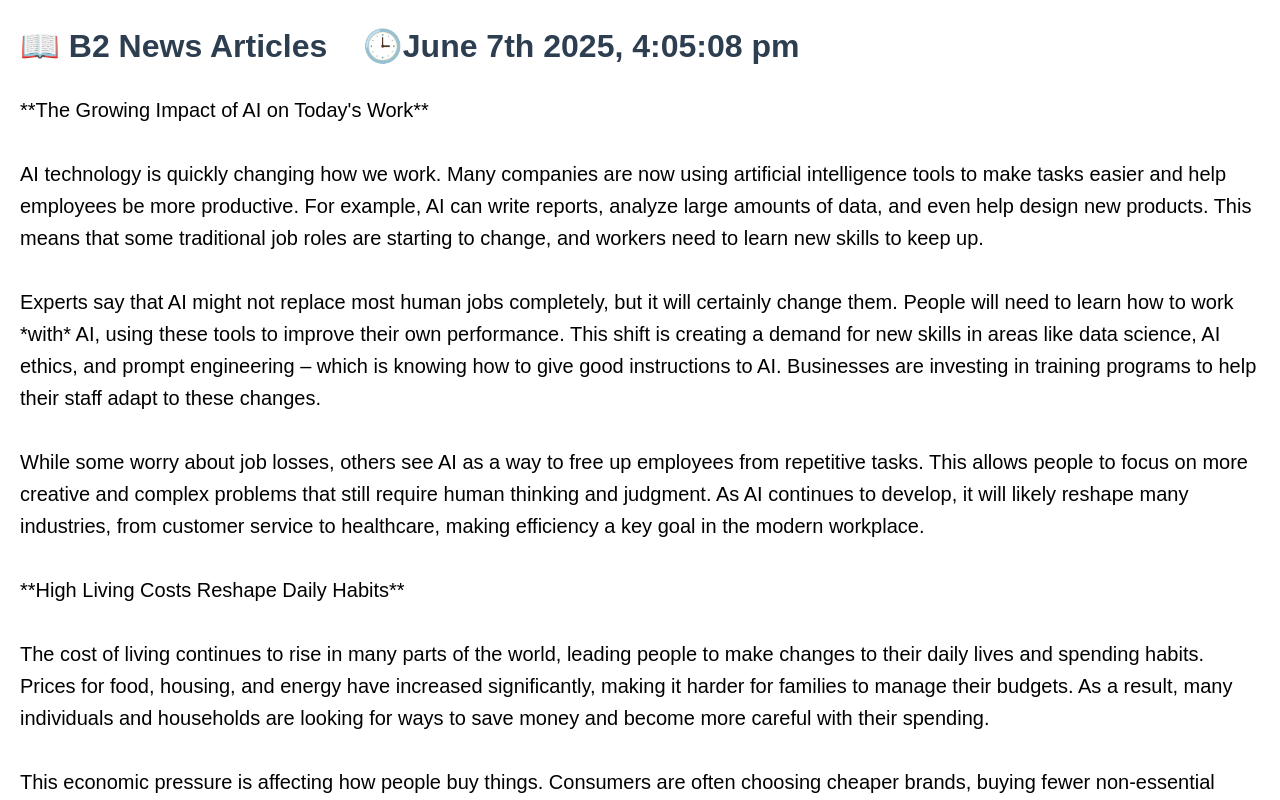
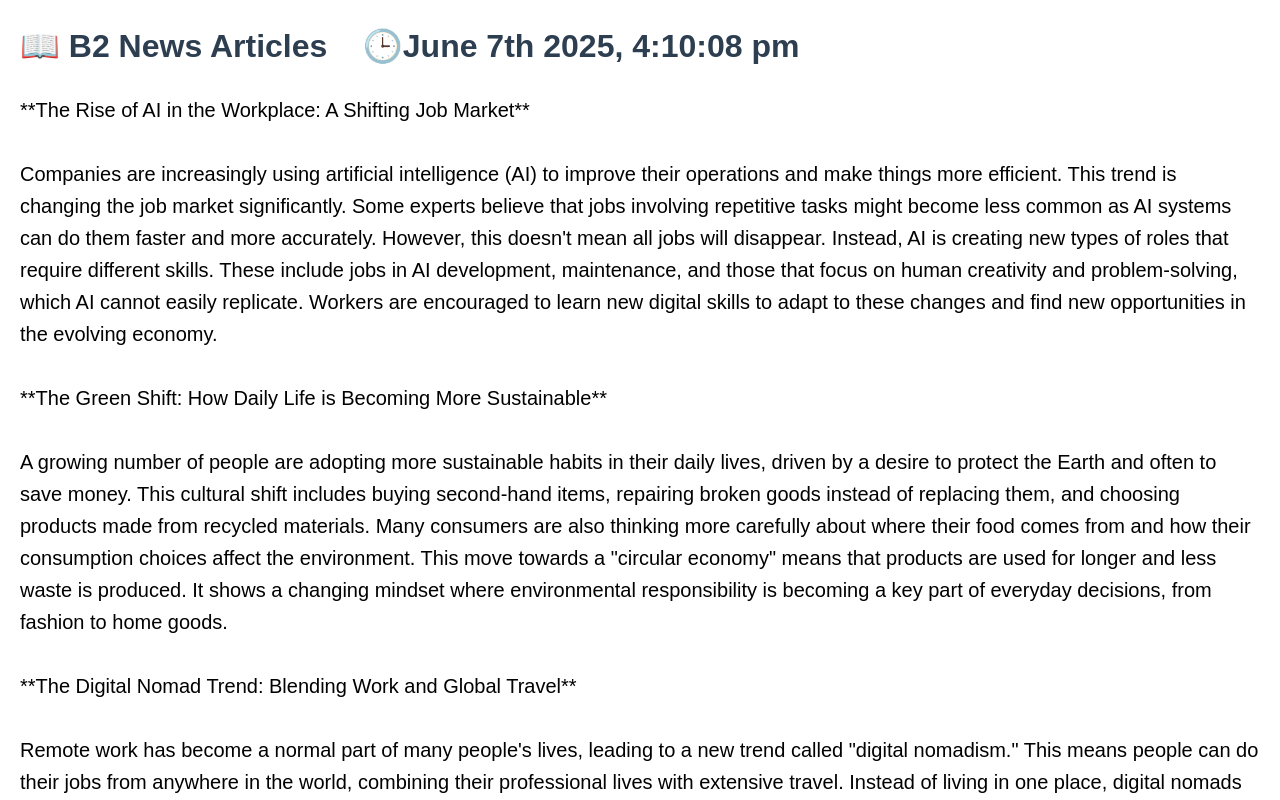
Before and after one commit to s90061/my-n8n-pages, a plain HTML site: page index.html in a window 1280 px wide. Shown: the top 800 px of the page. Drawn offline with Linux system fonts and the light colour scheme.

Commit message:
Auto update from n8n

```diff
--- a/index.html
+++ b/index.html
@@ -30,33 +30,21 @@
     </style>
 </head>
 <body>
-    <h1>📖 B2 News Articles &nbsp;&nbsp;&nbsp;🕒June 7th 2025, 4:05:08 pm</h1>
+    <h1>📖 B2 News Articles &nbsp;&nbsp;&nbsp;🕒June 7th 2025, 4:10:08 pm</h1>
     <div id="content"></div>
 
     <script>
-        const text = `**The Growing Impact of AI on Today's Work**
+        const text = `**The Rise of AI in the Workplace: A Shifting Job Market**
 
-AI technology is quickly changing how we work. Many companies are now using artificial intelligence tools to make tasks easier and help employees be more productive. For example, AI can write reports, analyze large amounts of data, and even help design new products. This means that some traditional job roles are starting to change, and workers need to learn new skills to keep up.
+Companies are increasingly using artificial intelligence (AI) to improve their operations and make things more efficient. This trend is changing the job market significantly. Some experts believe that jobs involving repetitive tasks might become less common as AI systems can do them faster and more accurately. However, this doesn't mean all jobs will disappear. Instead, AI is creating new types of roles that require different skills. These include jobs in AI development, maintenance, and those that focus on human creativity and problem-solving, which AI cannot easily replicate. Workers are encouraged to learn new digital skills to adapt to these changes and find new opportunities in the evolving economy.
 
-Experts say that AI might not replace most human jobs completely, but it will certainly change them. People will need to learn how to work *with* AI, using these tools to improve their own performance. This shift is creating a demand for new skills in areas like data science, AI ethics, and prompt engineering – which is knowing how to give good instructions to AI. Businesses are investing in training programs to help their staff adapt to these changes.
+**The Green Shift: How Daily Life is Becoming More Sustainable**
 
-While some worry about job losses, others see AI as a way to free up employees from repetitive tasks. This allows people to focus on more creative and complex problems that still require human thinking and judgment. As AI continues to develop, it will likely reshape many industries, from customer service to healthcare, making efficiency a key goal in the modern workplace.
+A growing number of people are adopting more sustainable habits in their daily lives, driven by a desire to protect the Earth and often to save money. This cultural shift includes buying second-hand items, repairing broken goods instead of replacing them, and choosing products made from recycled materials. Many consumers are also thinking more carefully about where their food comes from and how their consumption choices affect the environment. This move towards a "circular economy" means that products are used for longer and less waste is produced. It shows a changing mindset where environmental responsibility is becoming a key part of everyday decisions, from fashion to home goods.
 
-**High Living Costs Reshape Daily Habits**
+**The Digital Nomad Trend: Blending Work and Global Travel**
 
-The cost of living continues to rise in many parts of the world, leading people to make changes to their daily lives and spending habits. Prices for food, housing, and energy have increased significantly, making it harder for families to manage their budgets. As a result, many individuals and households are looking for ways to save money and become more careful with their spending.
-
-This economic pressure is affecting how people buy things. Consumers are often choosing cheaper brands, buying fewer non-essential items, and cooking at home more often instead of eating out. Cultural activities are also impacted; some are cutting down on trips to the cinema, concerts, or expensive holidays, opting for free or low-cost entertainment like parks or community events.
-
-Businesses are also feeling the effects as consumer spending slows down in certain areas. Companies are trying to offer better deals and more affordable options to attract customers. This period of higher costs is making everyone think more about their financial choices and how to live well within their means. People are adapting by becoming more resourceful and finding new ways to enjoy their lives without spending too much.
-
-**Travel Industry Focuses on a Greener Future**
-
-The travel industry is increasingly focusing on sustainability as concerns about climate change and environmental impact grow. Many travelers are now more aware of how their trips affect the Earth, leading to a demand for more eco-friendly holiday options. This trend means that airlines, hotels, and tour operators are changing their practices to be more responsible.
-
-New initiatives include reducing carbon emissions from flights, using renewable energy in hotels, and supporting local communities. For example, some destinations are encouraging "slow travel," where visitors spend more time in one place, reducing frequent air travel and enjoying local culture more deeply. There's also a rise in eco-tourism, which allows travelers to experience nature while helping to protect it.
-
-However, challenges remain. Some popular destinations are struggling with "overtourism," where too many visitors cause damage to natural sites or disturb local life. To tackle this, some places are introducing limits on daily visitors or increasing entrance fees to manage crowds and fund conservation efforts. The goal is to create a balance where people can still enjoy exploring the world, but in a way that protects our planet for future generations.`;
+Remote work has become a normal part of many people's lives, leading to a new trend called "digital nomadism." This means people can do their jobs from anywhere in the world, combining their professional lives with extensive travel. Instead of living in one place, digital nomads might spend a few months in one country before moving to another, experiencing different cultures while still working. This lifestyle offers great freedom and the chance to explore new places. However, it also comes with challenges like finding reliable internet, managing different time zones, and understanding local rules and customs. Despite these difficulties, many find the benefits of global exploration and flexible work make it a very appealing way to live and earn a living.`;
         document.getElementById('content').innerHTML = text.replace(/\n/g, '<br>');
     </script>
 </body>
```
